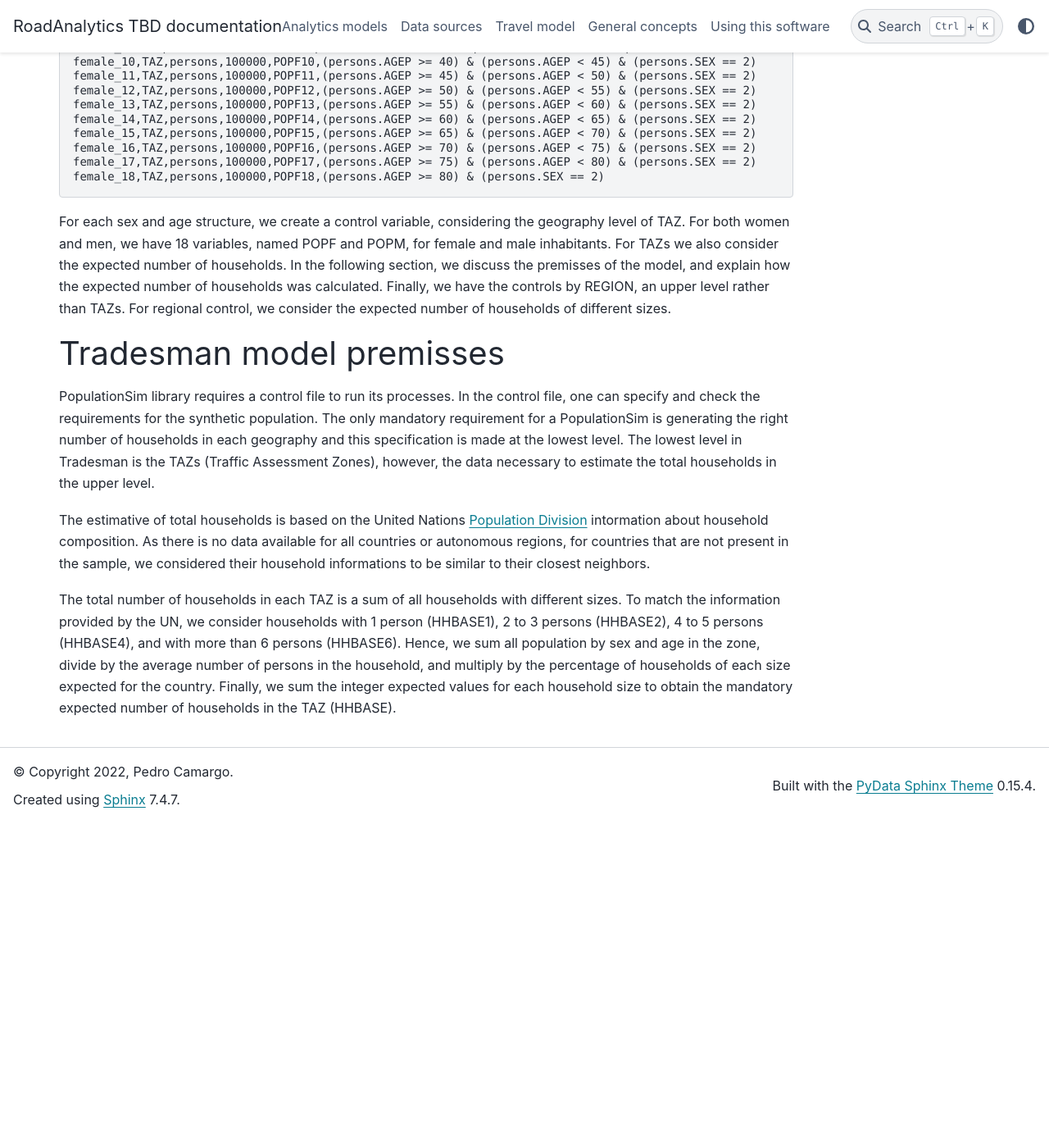
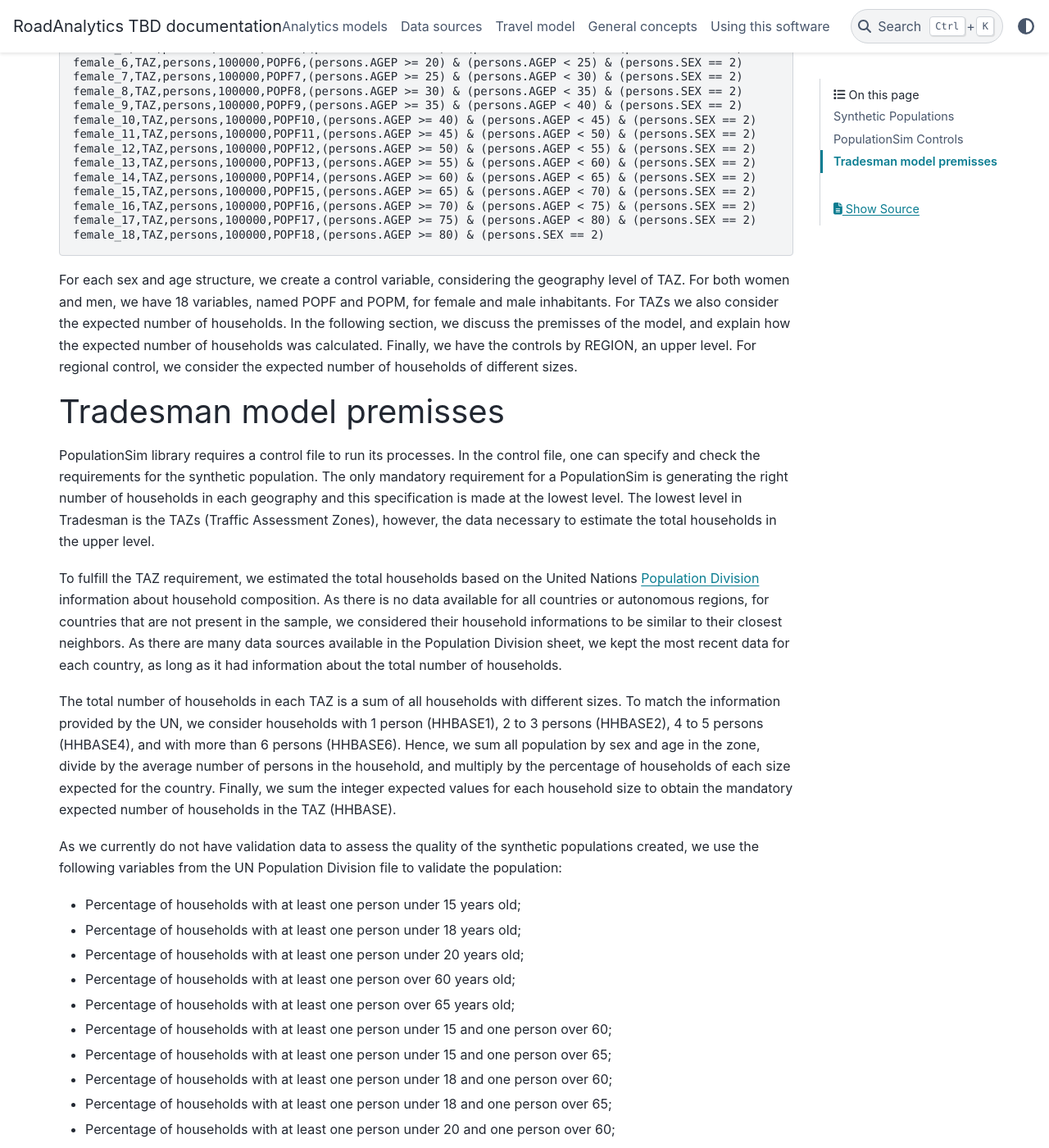
Before and after one commit to AequilibraE/tradesman, a Sphinx documentation site: the page built from docs/source/synthetic_population.rst, in a window 1280 px wide and 1400 px high, scrolled down 907 px. Shown: the whole window at 82% size. Built offline with Sphinx 7.4.7 and the PyData theme 0.15.4, drawn with Linux system fonts in a browser that asks for light colours; before the commit the page ends 1912 px from its top, so only the background shows below that; some of the changed text lies outside the part shown.

Commit message:
update documentation and fix syn_pop creation

```diff
--- a/docs/source/synthetic_population.rst
+++ b/docs/source/synthetic_population.rst
@@ -3,7 +3,10 @@
 Synthetic Populations
 ~~~~~~~~~~~~~~~~~~~~~~~~~
 
-Tradesman uses `PopulationSim <https://activitysim.github.io/populationsim/index.html>`_, a Python native library to create its synthetic population.
+Synthetic populations are the primary input to activity-based travel demand models (ABMs), and are used as an alternative to the collection of microdata that is usually inacessible [RMK2007]_.
+
+Tradesman uses `PopulationSim <https://activitysim.github.io/populationsim/index.html>`_, a Python native library to create its synthetic population and households.
+
 
 PopulationSim Controls
 ~~~~~~~~~~~~~~~~~~~~~~
@@ -54,13 +57,31 @@
 female_17,TAZ,persons,100000,POPF17,(persons.AGEP >= 75) & (persons.AGEP < 80) & (persons.SEX == 2)
 female_18,TAZ,persons,100000,POPF18,(persons.AGEP >= 80) & (persons.SEX == 2)
 
-For each sex and age structure, we create a control variable, considering the geography level of TAZ. For both women and men, we have 18 variables, named POPF and POPM, for female and male inhabitants. For TAZs we also consider the expected number of households. In the following section, we discuss the premisses of the model, and explain how the expected number of households was calculated. Finally, we have the controls by REGION, an upper level rather than TAZs. For regional control, we consider the expected number of households of different sizes.
+For each sex and age structure, we create a control variable, considering the geography level of TAZ. For both women and men, we have 18 variables, named POPF and POPM, for female and male inhabitants. For TAZs we also consider the expected number of households. In the following section, we discuss the premisses of the model, and explain how the expected number of households was calculated. Finally, we have the controls by REGION, an upper level. For regional control, we consider the expected number of households of different sizes.
 
 Tradesman model premisses
 ~~~~~~~~~~~~~~~~~~~~~~~~~
 
 PopulationSim library requires a control file to run its processes. In the control file, one can specify and check the requirements for the synthetic population. The only mandatory requirement for a PopulationSim is generating the right number of households in each geography and this specification is made at the lowest level. The lowest level in Tradesman is the TAZs (Traffic Assessment Zones), however, the data necessary to estimate the total households in the upper level.
 
-The estimative of total households is based on the United Nations `Population Division <https://www.un.org/development/desa/pd/data/household-size-and-composition>`_ intormation about household composition. As there is no data available for all countries or autonomous regions, for countries that are not present in the sample, we considered their household informations to be similar to their closest neighbors.
+To fulfill the TAZ requirement, we estimated the total households based on the United Nations `Population Division <https://www.un.org/development/desa/pd/data/household-size-and-composition>`_ information about household composition. As there is no data available for all countries or autonomous regions, for countries that are not present in the sample, we considered their household informations to be similar to their closest neighbors. As there are many data sources available in the Population Division sheet, we kept the most recent data for each country, as long as it had information about the total number of households.
 
 The total number of households in each TAZ is a sum of all households with different sizes. To match the information provided by the UN, we consider households with 1 person (HHBASE1), 2 to 3 persons (HHBASE2), 4 to 5 persons (HHBASE4), and with more than 6 persons (HHBASE6). Hence, we sum all population by sex and age in the zone, divide by the average number of persons in the household, and multiply by the percentage of households of each size expected for the country. Finally, we sum the integer expected values for each household size to obtain the mandatory expected number of households in the TAZ (HHBASE).
+
+As we currently do not have validation data to assess the quality of the synthetic populations created, we use the following variables from the UN Population Division file to validate the population:
+
+- Percentage of households with at least one person under 15 years old;
+- Percentage of households with at least one person under 18 years old;
+- Percentage of households with at least one person under 20 years old;
+- Percentage of households with at least one person over 60 years old;
+- Percentage of households with at least one person over 65 years old;
+- Percentage of households with at least one person under 15 and one person over 60;
+- Percentage of households with at least one person under 15 and one person over 65;
+- Percentage of households with at least one person under 18 and one person over 60;
+- Percentage of households with at least one person under 18 and one person over 65;
+- Percentage of households with at least one person under 20 and one person over 60;
+- Percentage of households with at least one person under 20 and one person over 65.
+
+As part of the validation process, we also run the validation process presented by the development team of PopulationSim, available `here <https://github.com/activitysim/populationSim/tree/master/scripts>`_.
+
+.. [RMK2007] https://onlinelibrary.wiley.com/doi/abs/10.1111/j.1538-4632.2009.00750.x
```
Also changed, not shown: 5 other files.
